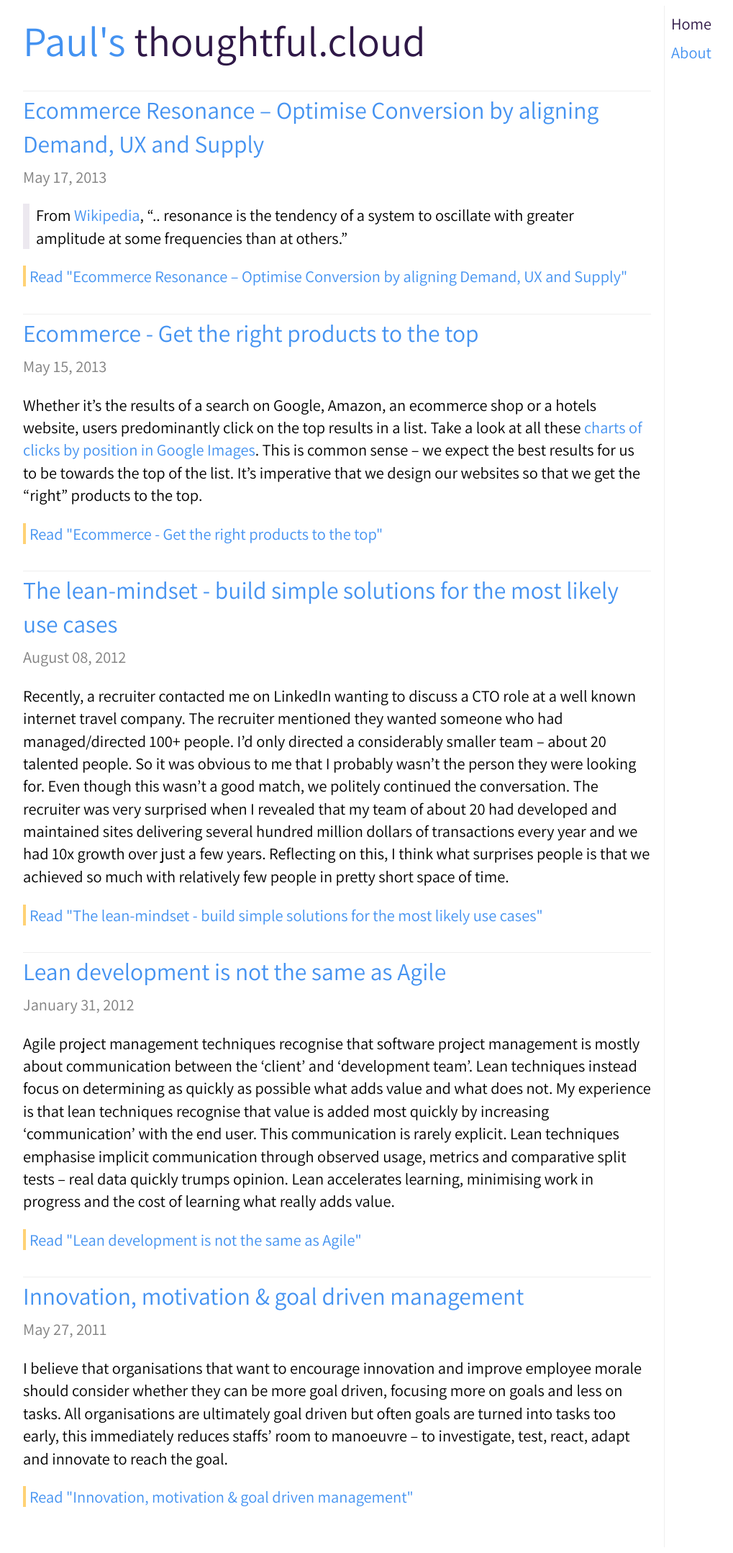
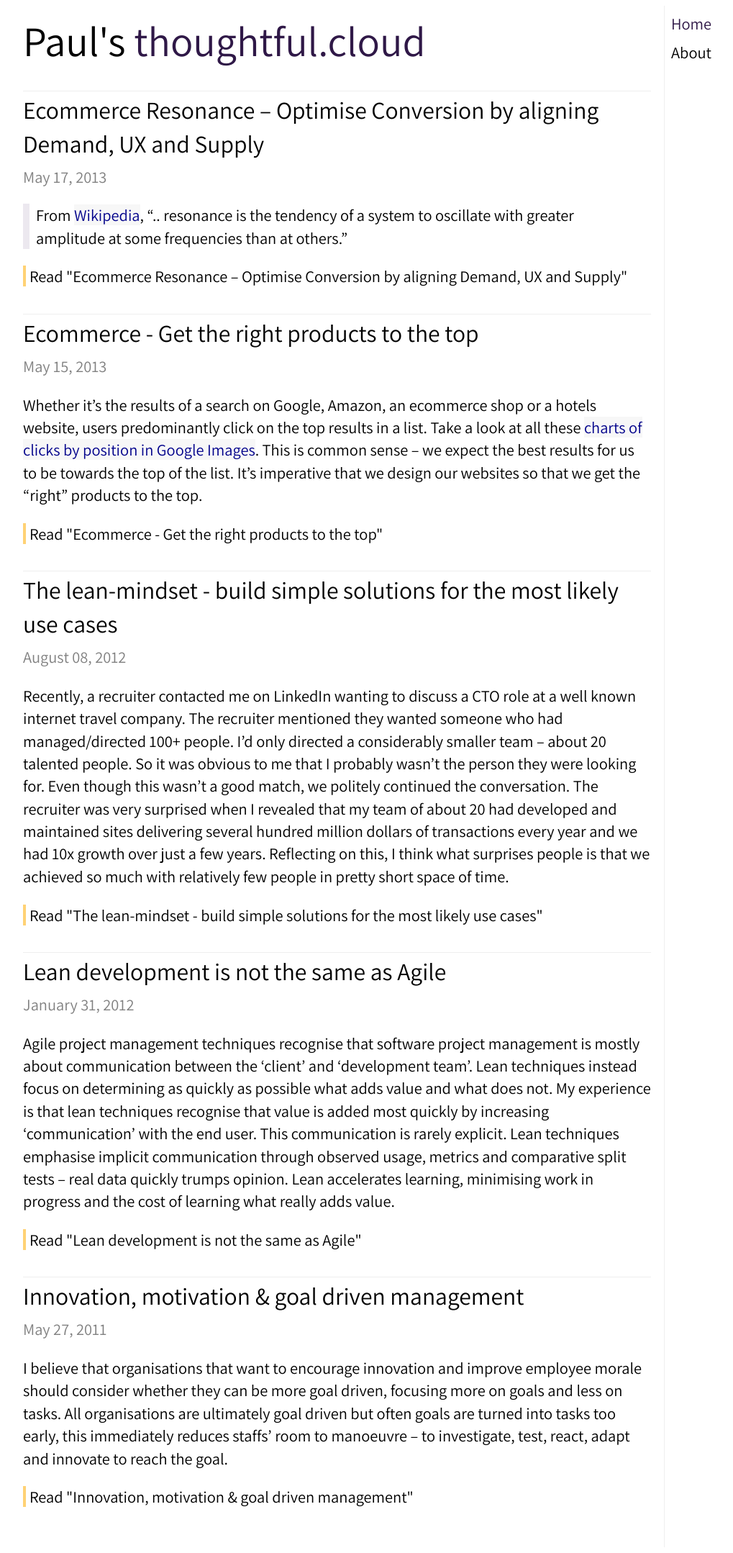
Before and after one commit to paulgrayson/thoughtful.cloud, a Jekyll site: the page built from index.html, in a window 1280 px wide. Shown: the whole page at 72% size, without its empty margins (17-1036 px from the left). Built offline with Jekyll 4.4.1, drawn with Linux system fonts in a browser that asks for light colours.

Commit message:
Fix link colours

```diff
--- a/_sass/main.scss
+++ b/_sass/main.scss
@@ -14,12 +14,13 @@ li {
 }
 
 a {
-  color: $blueberry;
+  color: darkblue;
   text-decoration: none;
+	background-color: #f7f7f7;
 }
 
 a:hover {
-  text-decoration: underline;
+	border-bottom: 1px solid darkblue;
 }
 
 .header {
@@ -35,6 +36,11 @@ h1, h2, h3 {
 
 h1 {
 	font-size: 2.0em;
+}
+
+body, h1 a, h2 a, .post-item-link a, nav a, .header a {
+	color: black;
+	background-color: white;
 }
 
 .wrapper {
```
